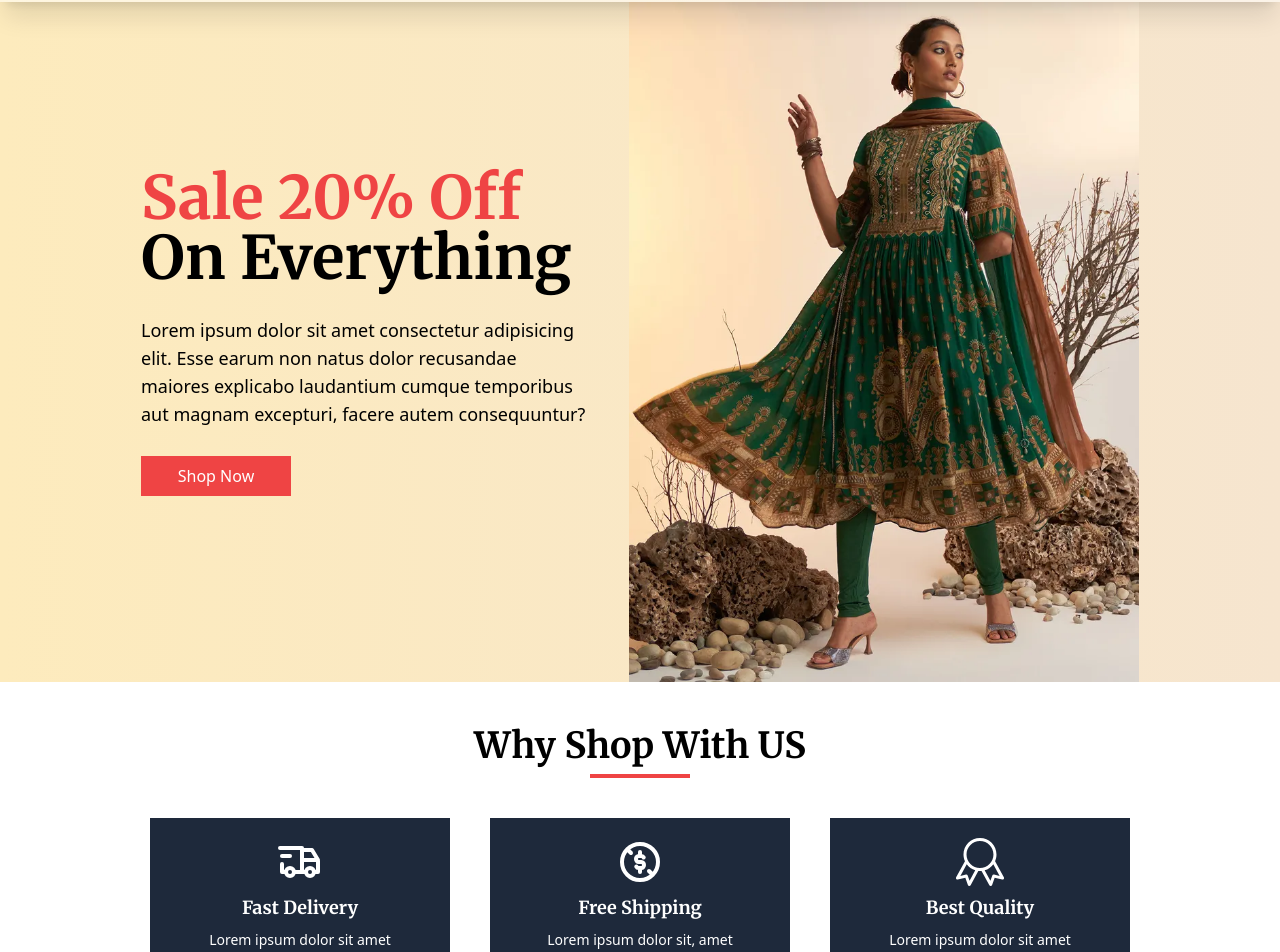
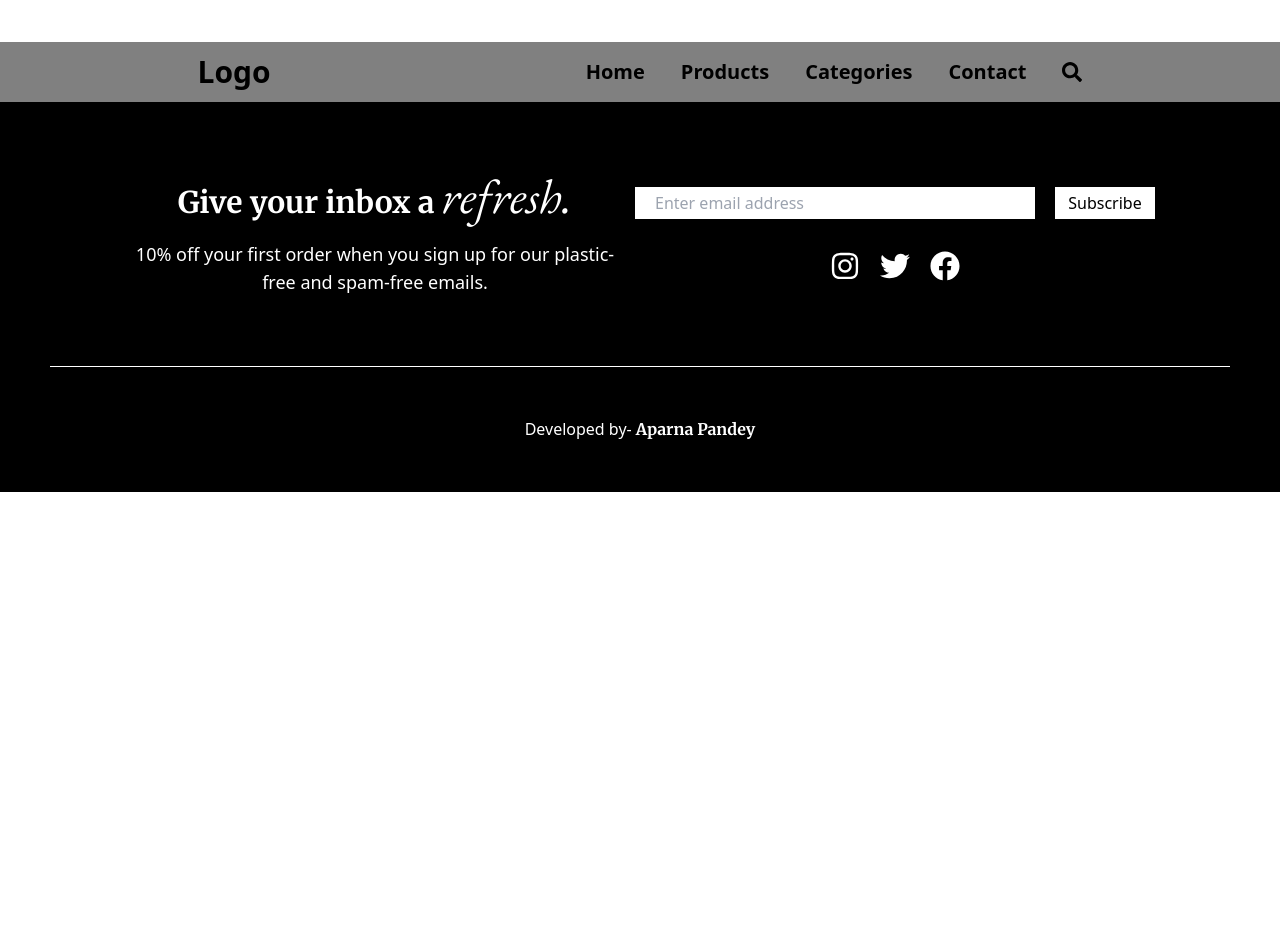
Before and after one commit to aparna0202/Shop-Here, a React (Vite) app: page /contact in a window 1280 px wide. Shown: the part 58-1010 px from the top of the page. After the commit the page ends 800 px from the top, so only its background shows below. Built offline with nearby package versions, Linux system fonts and the light colour scheme; no server answers.

Commit message:
Final Commit

```diff
--- a/index.html
+++ b/index.html
@@ -5,6 +5,10 @@
     <link rel="icon" type="image/svg+xml" href="/vite.svg" />
     <link
       href="https://fonts.googleapis.com/css2?family=Kanit&family=Merriweather:wght@700&display=swap"
+      rel="stylesheet"
+    />
+    <link
+      href="https://fonts.googleapis.com/css2?family=EB+Garamond:ital@1&family=Kanit&family=Merriweather:wght@700&display=swap"
       rel="stylesheet"
     />
     <meta name="viewport" content="width=device-width, initial-scale=1.0" />
--- a/package.json
+++ b/package.json
@@ -12,6 +12,7 @@
     "react": "^18.2.0",
     "react-dom": "^18.2.0",
     "react-icons": "^4.7.1",
+    "react-router": "^6.5.0",
     "react-router-dom": "^6.5.0"
   },
   "devDependencies": {
--- a/src/App.tsx
+++ b/src/App.tsx
@@ -3,20 +3,27 @@ import { Routes, Route, Navigate } from "react-router-dom";
 import Home from "./Home";
 import Header from "./Header";
 import Products from "./Products";
-import Categories from "./Categories";
+import Contact from "./Contact";
 import CategorisedProducts from "./CategorisedProducts";
+import Search from "./Search";
 
 function App() {
-  const [menData, setMenData] = useState();
+  const [displaySearchResults, setDisplaySearchResults] = useState(false);
+  const [searchInput, setSearchInput] = useState("");
 
   return (
     <div>
-      <Header />
+      <Header
+        setDisplaySearchResults={setDisplaySearchResults}
+        setSearchInput={setSearchInput}
+        searchInput={searchInput}
+      />
       <Routes>
         <Route path="/" element={<Home />} />
         <Route path="/products" element={<Products />} />
         <Route path="/categories/:cat" element={<CategorisedProducts />} />
-        <Route path="/contact" element={<Home />} />
+        <Route path="/search" element={<Home />} />
+        <Route path="/contact" element={<Contact />} />
         <Route path="*" element={<Navigate to="/" />} />
       </Routes>
     </div>
--- /dev/null
+++ b/src/Contact.tsx
@@ -0,0 +1,44 @@
+import { FaInstagram, FaTwitter, FaFacebook } from "react-icons/fa";
+type Props = {};
+
+const Contact = (props: Props) => {
+  return (
+    <div className="w-full h-[550px] md:h-[450px] bg-black flex  flex-col items-center text-white p-[50px] pt-[60px] md:mt-[100px]">
+      <div className="flex flex-col md:flex-row items-center justify-around w-full p-[70px] gap-10 md:gap-0">
+        <div className="flex flex-col  gap-2 md:gap-5 w-[300px] md:w-[500px] text-center">
+          <span className="font-heading text-xl  md:text-3xl ">
+            Give your inbox a{" "}
+            <span className="font-italic text-3xl md:text-5xl  ">refresh.</span>
+          </span>{" "}
+          <p className="text-md md:text-lg">
+            10% off your first order when you sign up for our plastic-free and
+            spam-free emails.
+          </p>
+        </div>
+        <div className="flex flex-col items-center justify-center gap-8 ">
+          <div className="flex gap-2 md:gap-5">
+            <input
+              type="text"
+              placeholder="Enter email address"
+              className="h-7 md:h-8 w-[180px] md:w-[400px] px-2 md:px-5"
+            />
+            <button className="bg-white text-black w-[100px] hover:bg-slate-400 ">
+              Subscribe
+            </button>
+          </div>
+          <div className="flex gap-5 text-3xl">
+            <FaInstagram className="cursor-pointer" />
+            <FaTwitter className="cursor-pointer" />
+            <FaFacebook className="cursor-pointer" />
+          </div>
+        </div>
+      </div>
+      <div className="w-[300px] md:w-full h-[1px] bg-white"></div>
+      <div className="mt-[25px] md:mt-[50px] ">
+        Developed by- <span className="font-heading">Aparna Pandey</span>
+      </div>
+    </div>
+  );
+};
+
+export default Contact;
--- a/src/Header.tsx
+++ b/src/Header.tsx
@@ -1,14 +1,38 @@
-import { Link } from "react-router-dom";
+import { Link, useNavigate } from "react-router-dom";
 import { FaSearch } from "react-icons/fa";
 import Categories from "./Categories";
 import { useState } from "react";
 
-const Header = () => {
+type Props = {
+  setDisplaySearchResults: React.Dispatch<React.SetStateAction<boolean>>;
+  setSearchInput: React.Dispatch<React.SetStateAction<string>>;
+  searchInput: string;
+};
+
+const Header = ({
+  setDisplaySearchResults,
+  setSearchInput,
+  searchInput,
+}: Props) => {
   const [openCategories, setOpenCategories] = useState(false);
+  const [searchClicked, setSearchClicked] = useState(false);
+  const navigate = useNavigate();
+
+  const search = (e) => {
+    if (e.keyCode === 13) {
+      setDisplaySearchResults(true);
+      navigate(`/categories/${searchInput}`);
+    }
+
+    // const params = new URLSearchParams(searchInput);
+  };
+
   return (
-    <div className="h-[60px] w-full shadow-xl backdrop-blur-md bg-[rgba(255,255,255,0.5)] flex items-center justify-around px-10 fixed">
-      <span className="text-3xl font-bold">Logo</span>
-      <div className="flex gap-9 text-xl font-bold">
+    <div className="h-[60px] w-full shadow-xl backdrop-blur-md bg-[rgba(255,255,255,0.5)] flex items-center justify-start md:justify-around px-10 fixed">
+      <span className=" text-2xl md:text-3xl font-normal md:font-bold">
+        Logo
+      </span>
+      <div className="hidden md:flex md:gap-9 md:text-xl md:font-bold">
         <Link to="/">
           <span className="hover:text-red-500 hover:transition-all ease-in-out hover:cursor-pointer">
             Home
@@ -28,11 +52,11 @@ const Header = () => {
           Categories
         </span>
         {openCategories ? (
-          <div className="absolute top-[42px] right-[500px] ">
+          <div className="absolute top-[42px]  md:right-[500px] ">
             <div
               className="w-0 h-0 ml-[200px]
             border-l-[10px] border-l-transparent
-            border-b-[20px] border-b-white-500
+            border-b-[20px] border-b-white
             border-r-[10px] border-r-transparent"
             ></div>
             <Categories
@@ -44,12 +68,29 @@ const Header = () => {
           ""
         )}
         <Link to="/contact">
-          <span className="hover:text-red-500 hover:transition-all ease-in-out hover:cursor-pointer">
+          <span className="h-[100%] flex items-center hover:text-red-500 hover:transition-all ease-in-out hover:cursor-pointer">
             Contact
           </span>
         </Link>
+        {searchClicked ? (
+          <input
+            type="text"
+            placeholder="Enter the Category"
+            className="border border-black text-sm font-thin px-4 py-1"
+            value={searchInput}
+            onChange={(e) => setSearchInput(e.target.value)}
+            onKeyDown={(e) => search(e)}
+          />
+        ) : (
+          ""
+        )}
         <Link to="/search">
-          <span className="h-[100%] flex items-center hover:text-red-500 hover:transition-all ease-in-out hover:cursor-pointer">
+          <span
+            className="h-[100%] flex items-center hover:text-red-500 hover:transition-all ease-in-out hover:cursor-pointer"
+            onClick={() =>
+              searchClicked ? setSearchClicked(false) : setSearchClicked(true)
+            }
+          >
             <FaSearch />
           </span>
         </Link>
--- a/src/Home.tsx
+++ b/src/Home.tsx
@@ -2,27 +2,28 @@ import { TbTruckDelivery, TbFreeRights } from "react-icons/tb";
 import { SlBadge } from "react-icons/sl";
 import Products from "./Products";
 import { Link } from "react-router-dom";
+import Contact from "./Contact";
 
 type Props = {};
 
 const Home = (props: Props) => {
   return (
-    <div className="pt-[40px] flex flex-col gap-10">
-      <div className="bg-gradient-to-r from-[#fdebbd] to-[#f6e5cf] h-[700px] flex items-center justify-center gap-10">
-        <div className="w-[35%] flex flex-col gap-7 items-baseline">
-          <h1 className="text-6xl font-bold font-heading ">
+    <div className="pt-[40px] flex flex-col gap-[200px] md:gap-10">
+      <div className="bg-gradient-to-r from-[#fdebbd] to-[#f6e5cf] h-[800px] flex flex-col md:flex-row   items-center justify-center gap-5 md:h-[700px]  md:gap-10">
+        <div className=" w-[45%] md:w-[35%] flex flex-col gap-3 md:gap-7 ">
+          <h1 className="text-xl pt-[60px] md:text-6xl font-bold font-heading ">
             <span className="text-red-500 ">
               Sale 20% Off <br />
             </span>
             On Everything
           </h1>
-          <p className="text-lg">
+          <p className="text-sm md:text-lg">
             Lorem ipsum dolor sit amet consectetur adipisicing elit. Esse earum
             non natus dolor recusandae maiores explicabo laudantium cumque
             temporibus aut magnam excepturi, facere autem consequuntur?
           </p>
           <Link to="/products">
-            <button className="bg-red-500 text-white h-[40px] w-[150px] hover:bg-white hover:text-red-500 hover:transition-all 3s ease-in-out">
+            <button className="bg-red-500 text-white h-[30px] md:h-[40px] w-[100px] md:w-[150px] text-sm hover:bg-white hover:text-red-500 hover:transition-all 3s ease-in-out">
               Shop Now
             </button>
           </Link>
@@ -33,32 +34,40 @@ const Home = (props: Props) => {
           className="h-[100%] pt-5"
         />
       </div>
-      <div className="h-[300px] flex flex-col items-center justify-center gap-10">
-        <div className="flex flex-col items-center justify-center gap-2">
-          <h1 className="text-4xl font-bold font-heading">Why Shop With US</h1>
-          <div className="h-1 w-[100px] bg-red-500"></div>
+      <div className="h-[300px] flex flex-col  items-center justify-center gap-10 ">
+        <div className="flex flex-col  items-center justify-center gap-2">
+          <h1 className="text-2xl md:text-4xl font-bold font-heading">
+            Why Shop With US
+          </h1>
+          <div className="h-1 w-[50px] md:w-[100px] bg-red-500"></div>
         </div>
-        <div className="flex items-center gap-10 text-white">
-          <div className="w-[300px] h-[200px] bg-slate-800 flex flex-col items-center p-5 gap-2 ">
+        <div className=" flex flex-col md:flex-row items-center gap-10 text-white">
+          <div className="md:w-[300px] w-[200px] h-[150px] md:h-[200px] bg-slate-800 flex flex-col items-center p-5 gap-2 ">
             <TbTruckDelivery className="text-5xl" />
-            <h4 className="text-lg font-bold font-heading">Fast Delivery</h4>
-            <p className="text-sm text-center">
+            <h4 className="text-md md:text-lg font-bold font-heading">
+              Fast Delivery
+            </h4>
+            <p className="text-xs md:text-sm text-center">
               Lorem ipsum dolor sit amet consectetur, adipisicing elit.
               Incidunt, quia?
             </p>
           </div>
-          <div className="w-[300px] h-[200px] bg-slate-800 flex flex-col items-center p-5 gap-2">
+          <div className="md:w-[300px] w-[200px] h-[150px] md:h-[200px] bg-slate-800 flex flex-col items-center p-5 gap-2">
             <TbFreeRights className="text-5xl" />
-            <h4 className="text-lg font-bold font-heading">Free Shipping</h4>
-            <p className="text-sm text-center">
+            <h4 className="text-md md:text-lg  font-bold font-heading">
+              Free Shipping
+            </h4>
+            <p className="text-xs md:text-sm text-center">
               Lorem ipsum dolor sit, amet consectetur adipisicing elit. Ipsam,
               nemo!
             </p>
           </div>
-          <div className="w-[300px] h-[200px] bg-slate-800 flex flex-col items-center p-5 gap-2">
+          <div className="md:w-[300px] w-[200px] h-[150px] md:h-[200px] bg-slate-800 flex flex-col items-center p-5 gap-2">
             <SlBadge className="text-5xl" />
-            <h4 className="text-lg font-bold font-heading">Best Quality</h4>
-            <p className="text-sm text-center">
+            <h4 className="text-md md:text-lg  font-bold font-heading">
+              Best Quality
+            </h4>
+            <p className="text-xs md:text-sm text-center">
               Lorem ipsum dolor sit amet consectetur adipisicing elit.
               Voluptatem, modi!
             </p>
@@ -66,6 +75,7 @@ const Home = (props: Props) => {
         </div>
       </div>
       <Products />
+      <Contact />
     </div>
   );
 };
--- a/src/ProductCard.tsx
+++ b/src/ProductCard.tsx
@@ -1,10 +1,10 @@
 const ProductCard = ({ imageLink, title, price }) => {
   return (
-    <div className="bg-[#d5d8d5] w-[300px] h-[300px] flex flex-col items-center justify-center border rounded-lg shadow-2xl gap-2">
+    <div className="bg-[#d5d8d5] md:w-[300px] md:h-[300px] text-sm flex flex-col items-center justify-center border rounded-lg shadow-2xl gap-2">
       <img
         src={imageLink}
         alt=""
-        className="h-[200px] w-[200px] border rounded-lg"
+        className="h-[100px] w-[100px] md:h-[200px] md:w-[200px] border rounded-lg"
       />
       <h4 className="">{title}</h4>
       <h5>${price}</h5>
--- /dev/null
+++ b/src/Search.tsx
@@ -0,0 +1,10 @@
+import React from "react";
+import CategorisedProducts from "./CategorisedProducts";
+
+type Props = { searchInput: string };
+
+const Search = ({ searchInput }: Props) => {
+  return <div></div>;
+};
+
+export default Search;
--- a/tailwind.config.cjs
+++ b/tailwind.config.cjs
@@ -2,7 +2,10 @@
 module.exports = {
   content: ["./src/**/*.tsx"],
   theme: {
-    fontFamily: { heading: ["Merriweather", "serif"] },
+    fontFamily: {
+      heading: ["Merriweather", "serif"],
+      italic: ["EB Garamond", "serif"],
+    },
     extend: {},
   },
   plugins: [],
```
Also changed, not shown: src/Categories.tsx (+20 -5 lines), src/Products.tsx (+7 -7 lines), 1 other file (tests, documents, lock files or other folders).
